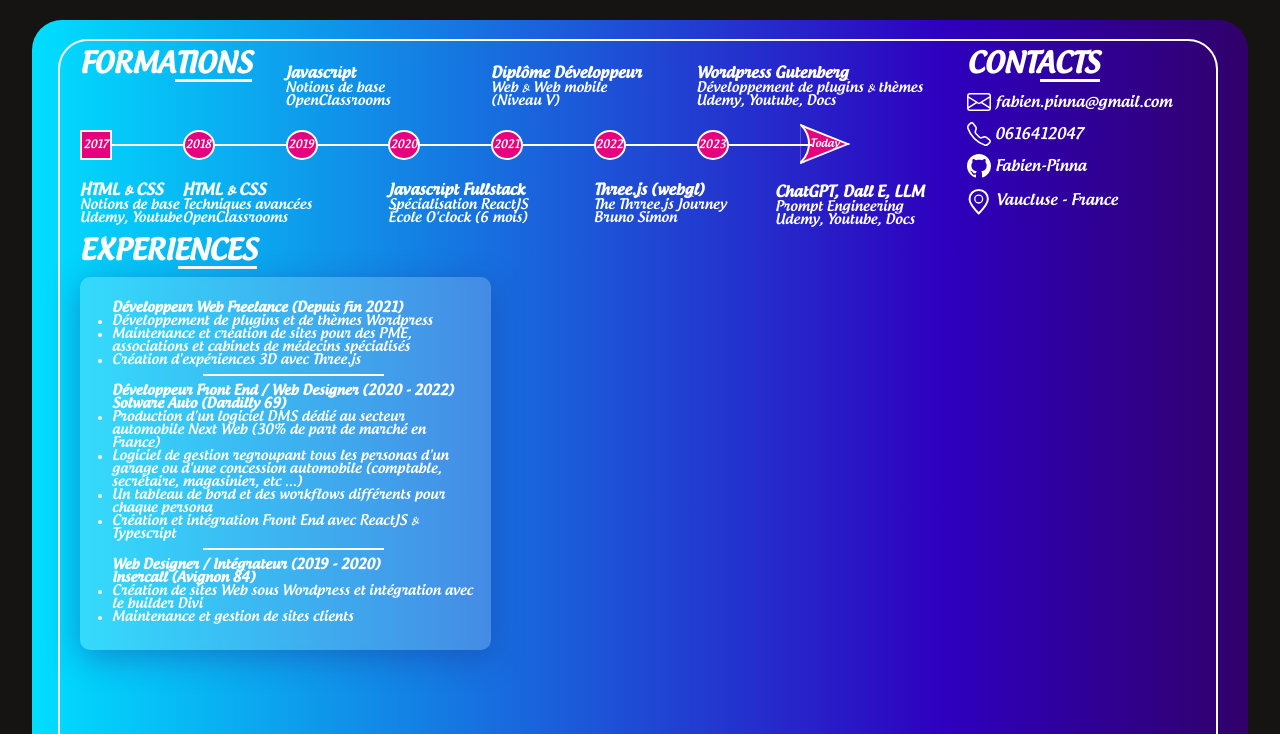
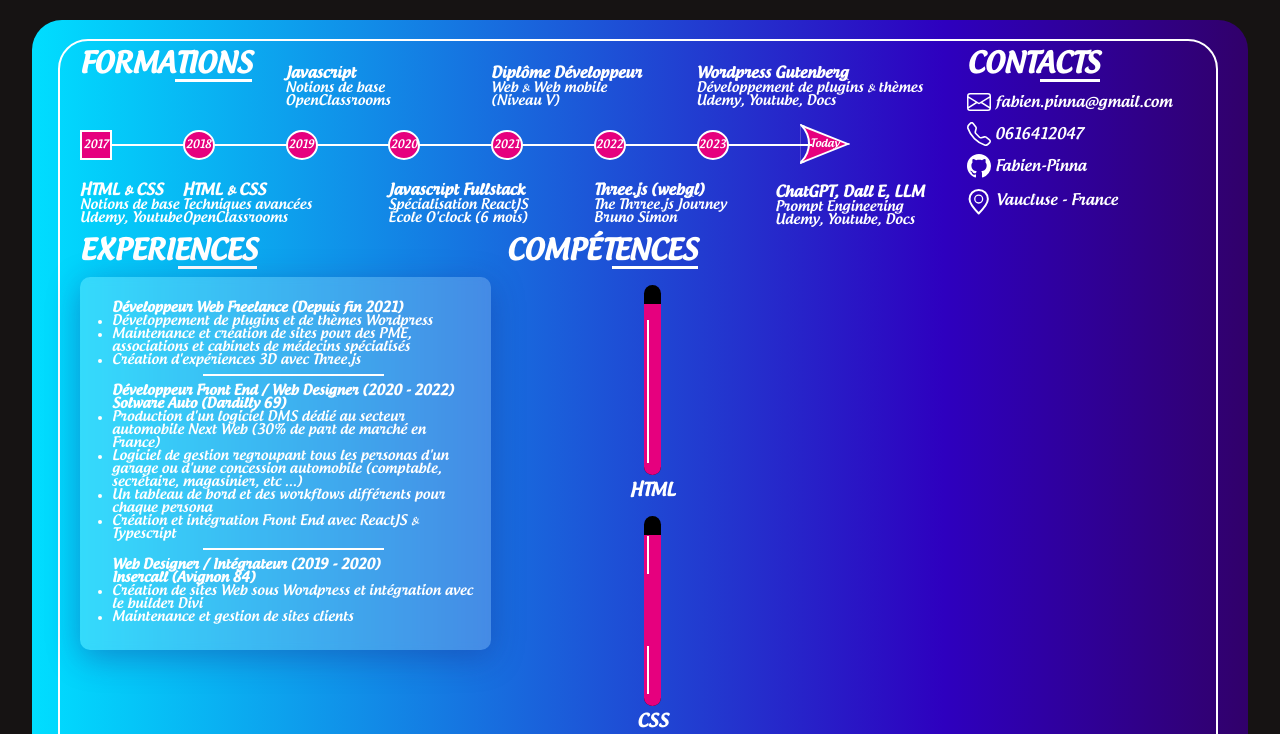
Before and after one commit to Fabien-Pinna/my-resume, a React app: page / in a window 1280 px wide. Shown: the top 734 px of the page. Built offline with nearby package versions, Linux system fonts and the light colour scheme; the HTML template or start-up script is replaced by a standard one.

Commit message:
Skill part added styles need to be done

```diff
--- a/src/Resume.jsx
+++ b/src/Resume.jsx
@@ -1,6 +1,7 @@
 import Formation from './components/Formation/Formation'
 import Contact from './components/Contact/Contact'
 import Experience from './components/Experience/Experience'
+import Skill from './components/Skill/Skill'
 
 import './Resume.scss'
 
@@ -11,6 +12,7 @@ const Resume = () => {
                 <Formation />
                 <Contact />
                 <Experience />
+                <Skill />
             </div>
 
         </div>
--- a/src/Resume.scss
+++ b/src/Resume.scss
@@ -27,8 +27,8 @@
         gap: 1rem;
         grid-template-areas:
             "formation formation formation contact"
-            "experience competence quality quality"
-            "experience competence picture picture"
+            "experience skill quality quality"
+            "experience skill picture picture"
             "experience language picture picture"
             "name name picture picture";
 
--- /dev/null
+++ b/src/components/Skill/Skill.jsx
@@ -0,0 +1,15 @@
+import Title from '../Title/Title'
+import SkillBox from './SkillBox/SkillBox'
+
+import './Skill.scss'
+
+const Skill = () => {
+    return (
+        <div className='skill'>
+            <Title title='Compétences' />
+            <SkillBox />
+        </div>
+    )
+}
+
+export default Skill
--- /dev/null
+++ b/src/components/Skill/Skill.scss
@@ -0,0 +1,3 @@
+.skill {
+    grid-area: skill;
+}
--- /dev/null
+++ b/src/components/Skill/SkillBox/SkillBox.jsx
@@ -0,0 +1,13 @@
+import SkillItem from '../SkillItem/SkillItem'
+
+import './SkillBox.scss'
+
+const SkillBox = () => {
+    return (
+        <div className="skill-box">
+            <SkillItem />
+        </div>
+    )
+}
+
+export default SkillBox
--- /dev/null
+++ b/src/components/Skill/SkillItem/SkillItem.jsx
@@ -0,0 +1,22 @@
+import { skillData } from '../../../data/skillData'
+
+import './SkillItem.scss'
+
+const SkillItem = () => {
+    return (
+        <>
+            {skillData.map((data, index) => (
+                <div key={index} className={`skill-item ${data.className}`}>
+                    <span className="gauge">
+                        <span className="gauge-fill" style={{ height: data.gaugeHeight }}></span>
+                        <i className="gauge-first-border" style={{ height: data.firstBorderHeight }}></i>
+                        <i className="gauge-second-border" style={{ height: data.secondBorderHeight, top: data.borderTop }}></i>
+                    </span>
+                    <h4 className="text">{data.textContent}</h4>
+                </div>
+            ))}
+        </>
+    )
+}
+
+export default SkillItem
--- /dev/null
+++ b/src/components/Skill/SkillItem/SkillItem.scss
@@ -0,0 +1,43 @@
+// variables
+$hot-pink: #e6007e;
+
+.skill-item {
+    margin-top: 1rem;
+    .gauge {
+        height: 190px;
+        width: 17px;
+        display: block;
+        background: #000;
+        border-radius: 10px;
+        position: relative;
+        margin: 0 auto;
+
+        .gauge-fill {
+            width: 100%;
+            position: absolute;
+            background: $hot-pink;
+            bottom: 0px;
+            border-bottom-left-radius: 10px;
+            border-bottom-right-radius: 10px;
+            right: 0;
+            left: 0px;
+        }
+
+        .gauge-first-border, .gauge-second-border  {
+            position: absolute;
+            width: 2px;
+            background: #fff;
+            left: 3px;
+        }
+
+        .gauge-first-border {
+            bottom: 12px;
+        }
+    }
+
+    .text {
+        font-size: 1.1rem;
+        margin-top: 0.5rem;
+        text-align: center;
+    }
+}
--- /dev/null
+++ b/src/data/skillData.js
@@ -0,0 +1,75 @@
+export const skillData = [
+    {
+        skill: 'html',
+        className: 'htmlItem',
+        gaugeHeight: '90%',
+        firstBorderHeight: '75%',
+        secondBorderHeight: '',
+        borderTop: '',
+        textContent: 'HTML'
+    },
+    {
+        skill: 'CSS',
+        className: 'cssItem',
+        gaugeHeight: '90%',
+        firstBorderHeight: '25%',
+        secondBorderHeight: '20%',
+        borderTop: '20px',
+        textContent: 'CSS'
+    },
+    {
+        skill: 'JS',
+        className: 'jsItem',
+        gaugeHeight: '90%',
+        firstBorderHeight: '25%',
+        secondBorderHeight: '20%',
+        borderTop: '20px',
+        textContent: 'JS'
+    },
+    {
+        skill: 'reactJS',
+        className: 'reactJSItem',
+        gaugeHeight: '90%',
+        firstBorderHeight: '25%',
+        secondBorderHeight: '20%',
+        borderTop: '20px',
+        textContent: 'ReactJS'
+    },
+    {
+        skill: 'threeJS',
+        className: 'threeJSItem',
+        gaugeHeight: '90%',
+        firstBorderHeight: '25%',
+        secondBorderHeight: '20%',
+        borderTop: '20px',
+        textContent: 'threeJS'
+    },
+    {
+        skill: 'php',
+        className: 'phpItem',
+        gaugeHeight: '90%',
+        firstBorderHeight: '25%',
+        secondBorderHeight: '20%',
+        borderTop: '20px',
+        textContent: 'PHP'
+    },
+    {
+        skill: 'wordpress',
+        className: 'wpItem',
+        gaugeHeight: '90%',
+        firstBorderHeight: '25%',
+        secondBorderHeight: '20%',
+        borderTop: '20px',
+        textContent: 'WP'
+    },
+    {
+        skill: 'blender',
+        className: 'blenderItem',
+        gaugeHeight: '90%',
+        firstBorderHeight: '25%',
+        secondBorderHeight: '20%',
+        borderTop: '20px',
+        textContent: 'Blender'
+    },
+
+]
```
Also changed, not shown: src/components/Skill/SkillBox/SkillBox.scss (added).
